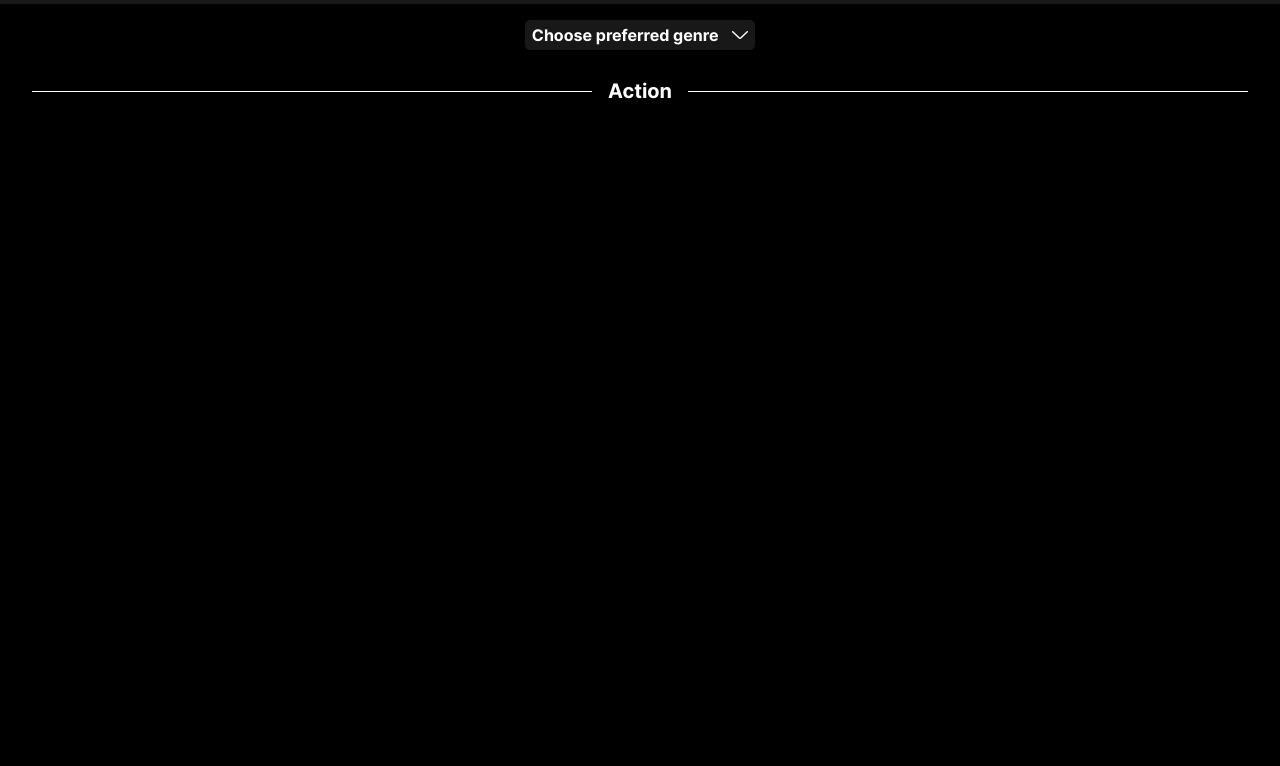
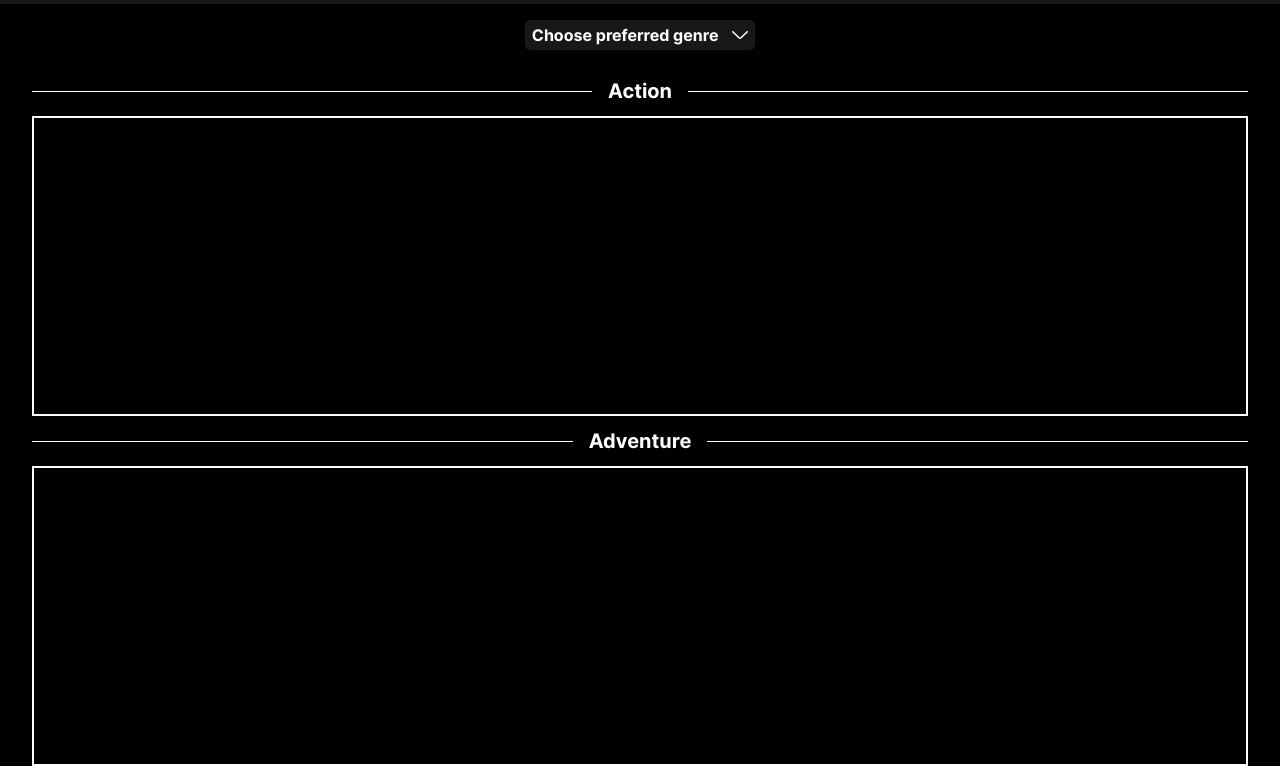
Before and after one commit to IdaHolmen/EntertainmentFinder, a website built with webpack: page dist/index.html in a window 1280 px wide. Shown: the part 60-826 px from the top of the page. Before the commit the page ends 800 px from the top, so only its background shows below. Built offline with nearby package versions, Linux system fonts and the light colour scheme.

Commit message:
General layout set.

```diff
--- a/src/css/style.css
+++ b/src/css/style.css
@@ -56,6 +56,10 @@ body {
 	align-content: center;
 }
 
+.drop-down-button:hover {
+	background-color: #414141;
+}
+
 .vector-image {
 	display: flex;
 	width: 1rem;
@@ -85,3 +89,11 @@ body {
 	font-size: 1.25rem;
 	padding: 1rem;
 }
+
+/* CONTENT CONTAINER STYLING */
+.content-container {
+	height: 18.75rem;
+	border: 2px solid white;
+	margin: 0 2rem;
+	overflow-x: scroll;
+}
```
Also changed, not shown: dist/index.html.
